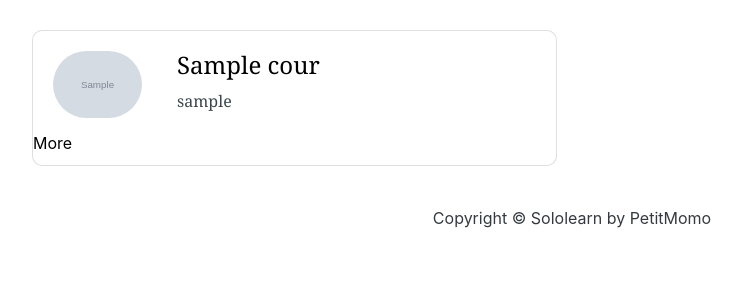
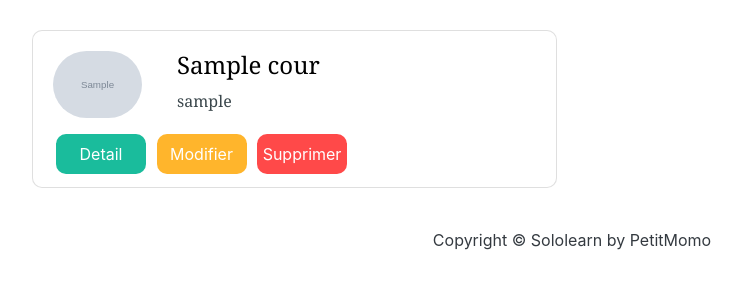
Before and after one commit to petitmomo/DjangoProject, a Django app: page /home in a window 1280 px wide. Shown: the part 112-412 px from the top of the page, without its empty margins (68-810 px from the left). Run offline with Django 3.2, Linux system fonts and the light colour scheme; tables that the repository leaves empty hold one stand-in row (values such as "Sample post"); grey boxes marked "Sample" are stand-in pictures; some libraries are stand-ins or nearby versions.

Commit message:
deuxième modification

```diff
--- a/registration/mysite/templates/cour_index.html
+++ b/registration/mysite/templates/cour_index.html
@@ -1,5 +1,44 @@
 {% extends "base.html" %}
 {% block content %}
+<style>
+   .card .liens a{
+       display: inline-block;
+       margin: 3px;
+   }
+   .card .liens{
+       margin-left: 20px;
+   }
+   .card .liens a.detailbtn{
+    background-color: #1abc9c;
+    width: 90px;
+    height: 40px;
+    text-align: center;
+    color: white;
+    border-radius: 10px;
+    padding-top: 8px;
+    font-size: 1em;
+   }
+   .card .liens a.editbtn{
+    background-color: rgba(255, 166, 0, 0.829);
+    width: 90px;
+    height: 40px;
+    text-align: center;
+    color: white;
+    border-radius: 10px;
+    padding-top: 8px;
+    font-size: 1em;
+   }
+   .card .liens a.deletebtn{
+    background-color: rgba(255, 0, 0, 0.712);
+    width: 90px;
+    height: 40px;
+    text-align: center;
+    color: white;
+    border-radius: 10px;
+    padding-top: 8px;
+    font-size: 1em;
+   }
+</style>
 <div class="container">
     <div class="blog">
         <div class="col-md-12">
@@ -7,16 +46,25 @@
                 {% for cour in blog_entries %}
                 <div class="col-md-6 ">
                     <div class="card mb-4">
-                        <a href="{% url 'cour-detail' cour.pk %}">
+                        <a href="{% url 'cour-detail' cour.pk %} " class="courdetail">
                             <img src="{{ cour.image.url }}" alt="img" class="courIcon">
                             <div class="card-body">
                                 <h1 class="card-title">{{ cour.title }}</h1>
                                 <p class="card-text">{{cour.slug }}</p>
                             </div>
                         </a>
-                        <div class="bouton">
-                            <a href="{% url 'cour-detail' cour.pk %}"> More</a>
+                        <div class="liens">
+
+                                <a href="{% url 'cour-detail' cour.pk %}" class="detailbtn">Detail</a>
+
+
+                                <a href="{% url 'cour-update' cour.pk %}" class="editbtn"> Modifier</a>
+
+
+                                <a href="{% url 'cour-delete' cour.pk %}" class="deletebtn">Supprimer</a>
+
                         </div>
+
                     </div>
                 </div>
                 {% endfor %}
```
